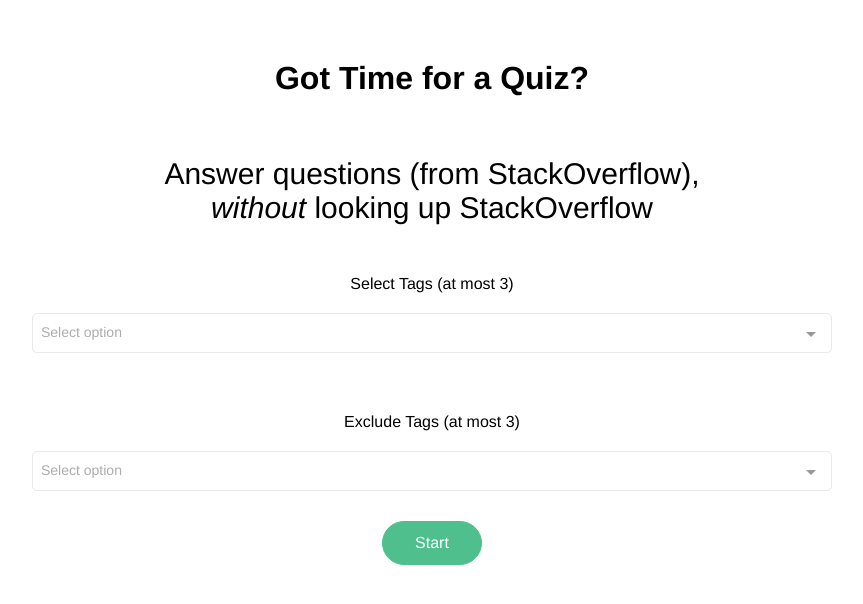
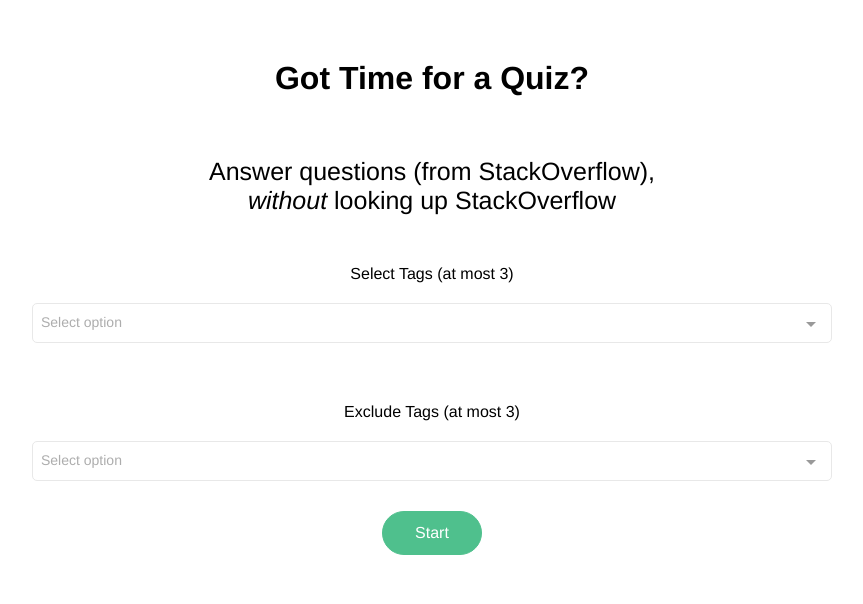
Before and after one commit to gnijuohz/stackoverflow-quiz, a Vue app: page / in a window 1280 px wide. Shown: the top 604 px of the page, without its empty margins (208-1071 px from the left). Built offline with nearby package versions, Linux system fonts and the light colour scheme; no server answers; what vue-touch would draw is missing.

Commit message:
style changes

```diff
--- a/src/App.vue
+++ b/src/App.vue
@@ -12,7 +12,7 @@
 
 <style>
 #app {
-  font-family: 'Avenir', Helvetica, Arial, sans-serif;
+  font-family: Athelas, STHeiti, '-apple-system, BlinkMacSystemFont', 'Avenir', Helvetica, Arial, sans-serif;
   -webkit-font-smoothing: antialiased;
   -moz-osx-font-smoothing: grayscale;
   color: #22222;
--- a/src/components/Quiz.vue
+++ b/src/components/Quiz.vue
@@ -1,9 +1,9 @@
 <template>
   <div>
-    <v-touch v-on:swipeleft="previous" v-on:swipeRight="next">
+    <v-touch v-on:swipeleft="next" v-on:swiperight="previous">
       <div class="back">
         <router-link to="/">
-          X
+          ✕
         </router-link>
       </div>
       <div class="question">
@@ -85,6 +85,10 @@
       })
       for (let question of filteredQuestions) {
         question.title = question.title.replace(/&quot;/g, '"')
+        question.title = question.title.replace(/&#39;/g, '\'')
+        question.title = question.title.replace(/&lt;/g, '<')
+        question.title = question.title.replace(/&gt;/g, '>')
+        question.title = question.title.replace(/&amp;/g, '&')
       }
       this.questions = filteredQuestions
     })
@@ -102,7 +106,7 @@
   right: 20px;
 }
 .question {
-  font-size: 60px;
+  font-size: 30px;
   position: absolute;
   top: 50%;
   left: 50%;
--- a/src/components/Welcome.vue
+++ b/src/components/Welcome.vue
@@ -75,7 +75,7 @@
   text-align: center;
 }
 .description {
-  font-size: 30px;
+  font-size: 25px;
   margin-top: 60px;
 }
 .description span {
```
